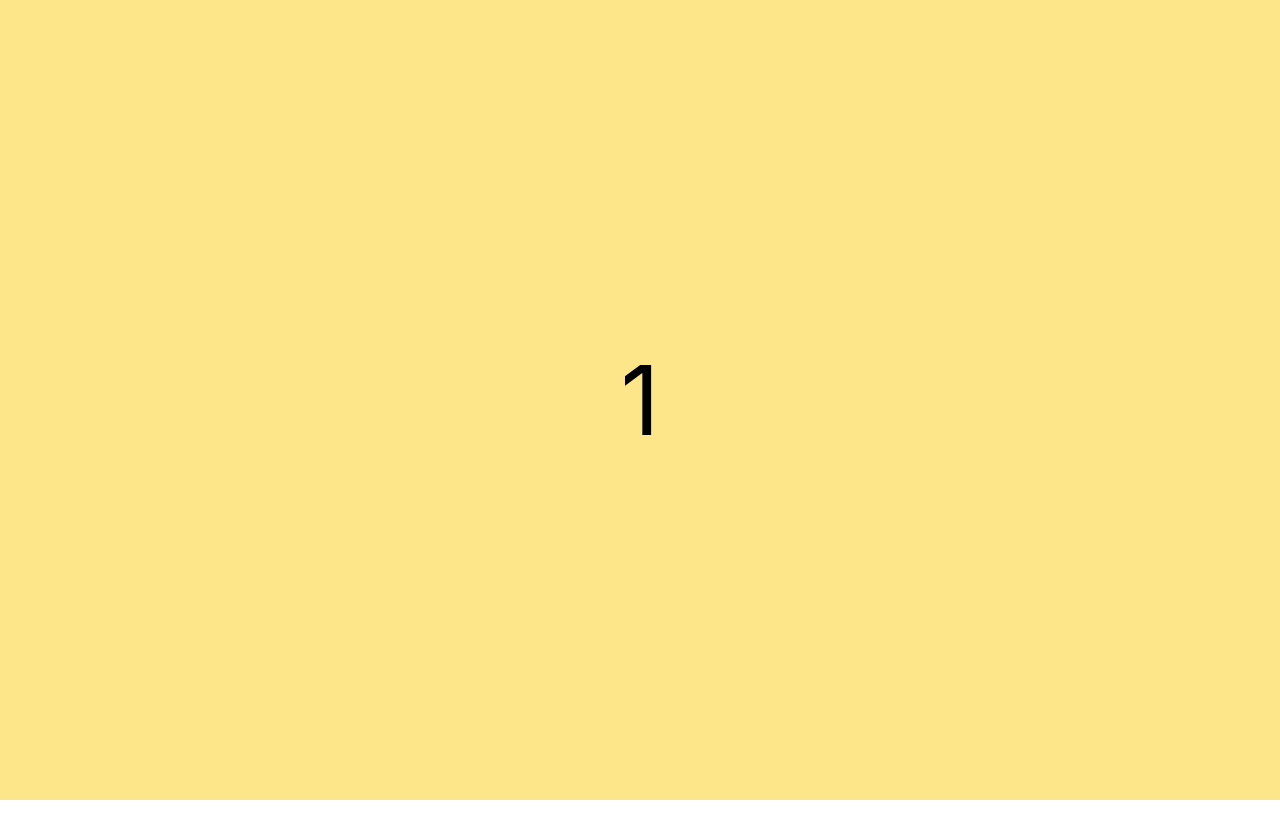
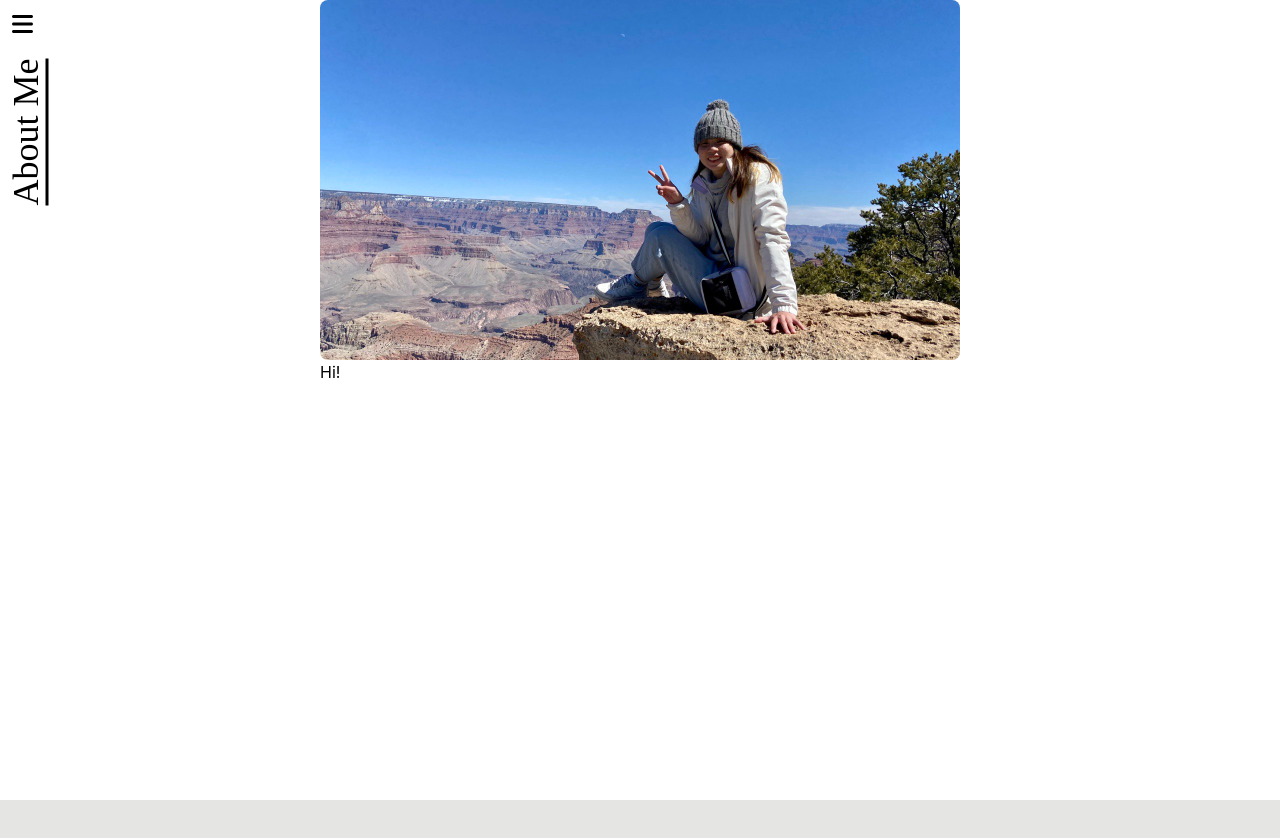
Before and after one commit to kayweeee/kayweeee.github.io, a React (Create React App) app: page /aboutme in a window 1280 px wide. Shown: the top 838 px of the page. Before the commit the page ends 800 px from the top, so only its background shows below. Built offline with nearby package versions, Linux system fonts and the light colour scheme.

Commit message:
some work on about

```diff
--- a/src/About.jsx
+++ b/src/About.jsx
@@ -1,12 +1,27 @@
+import pic1 from "./images/me1.jpg";
+
 function About () {
+
     return(
         <>
-        <div class="snap-y snap-mandatory h-screen overflow-scroll">
-    <div class="snap-start bg-amber-200 w-screen h-screen flex items-center justify-center text-8xl">1</div>
-    <div class="snap-start bg-teal-200 w-screen  h-screen flex items-center justify-center text-8xl">2</div>
-    <div class="snap-start bg-cyan-200 w-screen h-screen flex items-center justify-center text-8xl">3</div>
-    <div class="snap-start bg-fuchsia-200 w-screen h-screen flex items-center justify-center text-8xl">4</div>
-</div>
+        <div className="h-screen w-screen">
+            <p className="-rotate-90 absolute top-28 -left-12
+            text-3xl md:text-4xl underline underline-offset-8 font-display">About Me</p>
+            <div className="grid grid-cols-4">
+                <div className="col-span-2 col-start-2">
+                    <img src={pic1}
+                    className="img-fluid rounded-lg"
+                    />
+                </div>
+                <div className="col-start-2">
+                    Hi!
+                </div>
+            </div>
+
+        </div>
+
+        <div className="h-screen bg-grey"></div>
+
         </>
     )
 }
--- a/src/App.jsx
+++ b/src/App.jsx
@@ -15,8 +15,6 @@ function App () {
 
   return (
     <>
-      <NavBar/>
-
       <div className="snap-y snap-mandatory h-screen overflow-scroll">
 
         {/* intro screen */}
@@ -25,7 +23,7 @@ function App () {
           <p>all things design</p>
         </div>
 
-      {/* about screen */}
+        {/* about screen */}
         <div className="snap-start h-screen w-screen flex flex-col justify-center space-y-5 md:grid md:grid-cols-2 md:gap-10 px-8 md:px-14 bg-slate-300">
           <div className="flex items-center justify-center leading-normal md:leading-relaxed text-5xl md:text-7xl font-display">
             <TypeIt
--- a/src/Components/NavBar.jsx
+++ b/src/Components/NavBar.jsx
@@ -28,19 +28,35 @@ function NavBar () {
                 ease-in-out duration-300 ${toggle ? "translate-x-0" : "-translate-x-full"}`}>
                     <div className="flex flex-col space-y-7 font-bold text-xl lg:text-2xl font-body">
                         <button
-                        onClick={ () => navigate('/')}
+                        onClick={ () => {
+                            navigate('/');
+                            setToggle(!toggle);
+                            }
+                        }
                         className="transition ease-in-out duration-200 hover:text-white hover:underline hover:decoration-dotted hover:underline-offset-8"
                         >Home</button>
                         <button
-                        onClick={ () => navigate('/aboutme')}
+                        onClick={ () => {
+                            navigate('/aboutme');
+                            setToggle(!toggle);
+                            }
+                        }
                         className="transition ease-in-out duration-200 hover:text-white hover:underline hover:decoration-dotted hover:underline-offset-8"
                         >About</button>
                         <button
-                        onClick={ () => navigate('/projects')}
+                        onClick={ () => {
+                            navigate('/projects');
+                            setToggle(!toggle);
+                            }
+                        }
                         className="transition ease-in-out duration-200 hover:text-white hover:underline hover:decoration-dotted hover:underline-offset-8"
                         >Projects</button>
                         <button
-                        onClick={ () => navigate('/contactme')}
+                        onClick={ () => {
+                            navigate('/contactme');
+                            setToggle(!toggle);
+                            }
+                        }
                         className="transition ease-in-out duration-200 hover:text-white hover:underline hover:decoration-dotted hover:underline-offset-8"
                         >Contact Me</button>
                     </div>
--- a/src/index.js
+++ b/src/index.js
@@ -4,12 +4,14 @@ import './index.css';
 import reportWebVitals from './reportWebVitals';
 import { BrowserRouter } from 'react-router-dom';
 import Router from './router';
+import NavBar from './Components/NavBar';
 
 const root = ReactDOM.createRoot(document.getElementById('root'));
 root.render(
   <React.StrictMode>
     <BrowserRouter>
       <div>
+        <NavBar/>
         <Router/>
       </div>
     </BrowserRouter>
```
Also changed, not shown: src/App.css (added), src/images/me1.jpg (added).
